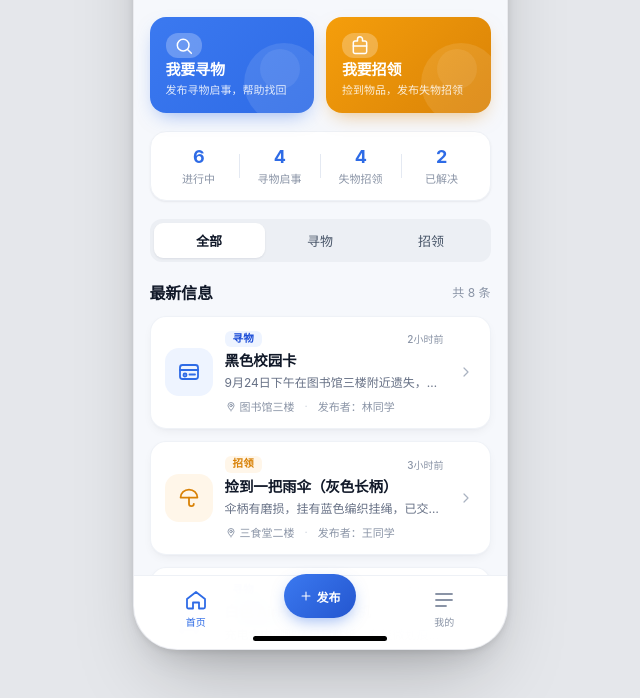
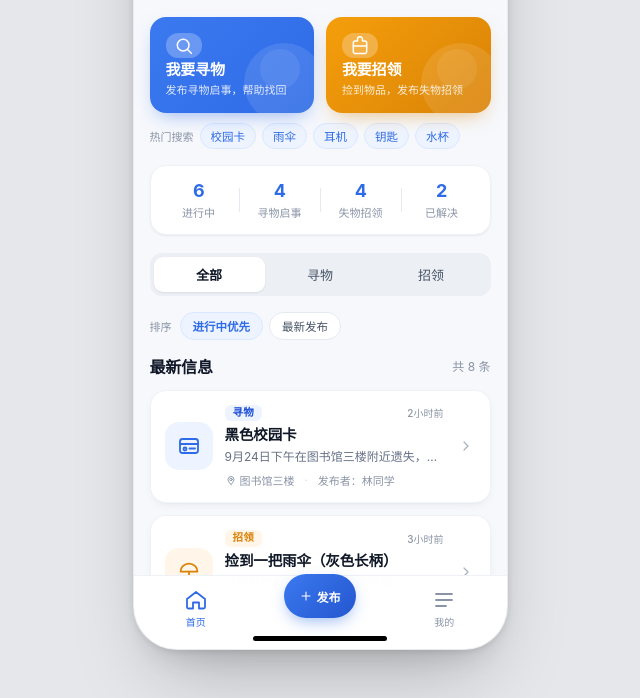
Before and after one commit to ACAct/102402120-102402119, a website with bundled scripts: page index.html in a window 1280 px wide. Shown: the part 186-884 px from the top of the page, without its empty margins (320-960 px from the left). Built offline with nearby package versions, Linux system fonts and the light colour scheme.

Commit message:
feat(home): 实现首页信息流、类型筛选与排序
首页功能：
- 信息流按「进行中优先」排序，已解决信息整体降饱和并排在末尾
- 支持全部/寻物/招领分段筛选，切换后回到列表顶部
- 新增排序切换（进行中优先 / 最新发布），信息增多后仍能先看到有效信息
- 新增热门关键词快捷入口，一键带参跳转搜索页
- 新增数据概览（进行中/寻物/招领/已解决计数）
- 空状态按筛选类型给出不同文案与对应的发布引导按钮
- 卡片整体使用 <a> 包裹，支持键盘聚焦与中键新标签打开

验证：tests/smoke-home.js 覆盖渲染条数、排序顺序、筛选结果与表格外框注入。

```diff
--- a/css/app.css
+++ b/css/app.css
@@ -78,6 +78,69 @@
 
 .action-card .deco { right: -10px; bottom: -10px; width: 80px; height: 80px; }
 .action-card .deco2 { right: 14px; bottom: 24px; width: 40px; height: 40px; background: rgba(255, 255, 255, .08); }
+
+/* ---------- 热门搜索 ---------- */
+.hot-row {
+  display: flex;
+  align-items: center;
+  gap: 6px;
+  flex-wrap: wrap;
+  margin: -8px 0 16px;
+}
+
+.hot-label {
+  font-size: 11px;
+  color: var(--ink-400);
+  flex: none;
+}
+
+.hot-tag {
+  font-size: 11.5px;
+  color: var(--blue-600);
+  background: var(--blue-50);
+  border: 1px solid var(--blue-bd);
+  border-radius: var(--r-pill);
+  padding: 4px 10px;
+  text-decoration: none;
+  transition: .15s;
+}
+
+.hot-tag:active { background: var(--blue-100); transform: scale(.96); }
+
+/* ---------- 排序条 ---------- */
+.sort-bar {
+  display: flex;
+  align-items: center;
+  gap: 6px;
+  margin-bottom: 12px;
+}
+
+.sort-bar .sort-label {
+  font-size: 11px;
+  color: var(--ink-400);
+  flex: none;
+  margin-right: 2px;
+}
+
+.sort-btn {
+  font-family: var(--font);
+  font-size: 11.5px;
+  font-weight: 500;
+  color: var(--ink-600);
+  background: var(--white);
+  border: 1px solid var(--line-2);
+  border-radius: var(--r-pill);
+  padding: 5px 12px;
+  cursor: pointer;
+  transition: .15s;
+}
+
+.sort-btn.active {
+  color: var(--blue-600);
+  border-color: var(--blue-bd);
+  background: var(--blue-50);
+  font-weight: 600;
+}
 
 /* ---------- 数据概览 ---------- */
 .overview {
--- a/js/pages/home.js
+++ b/js/pages/home.js
@@ -19,10 +19,20 @@
 })(typeof globalThis !== 'undefined' ? globalThis : this, function (util, schema, repository, layout, itemCard, icons) {
   'use strict';
 
-  /** 页面状态：当前筛选类型。 */
+  /** 页面状态：当前筛选类型与排序方式。 */
   var state = {
-    type: 'all'
+    type: 'all',
+    sort: 'active'    // active=进行中优先（默认） / time=最新发布 / type=按类型聚集
   };
+
+  /** 排序选项。 */
+  var SORTS = [
+    { value: 'active', label: '进行中优先' },
+    { value: 'time', label: '最新发布' }
+  ];
+
+  /** 常用关键词快捷入口，降低「不知道搜什么」的启动成本。 */
+  var HOT_KEYWORDS = ['校园卡', '雨伞', '耳机', '钥匙', '水杯'];
 
   /* ---------------------------------------------------------------- 渲染 */
 
@@ -86,10 +96,34 @@
       : '';
     return '' +
       '<div class="section-head">' +
-        '<span class="section-title">最新信息</span>' +
+        '<span class="section-title">' + (state.type === 'all' ? '最新信息' : schema.typeFullLabel(state.type)) + '</span>' +
         '<span class="section-count">共 ' + items.length + ' 条</span>' +
       '</div>' +
       '<div id="listBody">' + body + '</div>';
+  }
+
+  /** 排序切换：信息多起来之后，「还有效的信息」应当先被看到。 */
+  function renderSortBar() {
+    return '<div class="sort-bar">' +
+      '<span class="sort-label">排序</span>' +
+      SORTS.map(function (option) {
+        var active = option.value === state.sort ? ' active' : '';
+        return '<button type="button" class="sort-btn' + active + '" data-sort="' +
+          option.value + '" aria-pressed="' + (option.value === state.sort) + '">' +
+          option.label + '</button>';
+      }).join('') +
+      '</div>';
+  }
+
+  /** 常用关键词快捷搜索，一键跳到搜索页。 */
+  function renderHotKeywords() {
+    return '<div class="hot-row">' +
+      '<span class="hot-label">热门搜索</span>' +
+      HOT_KEYWORDS.map(function (word) {
+        return '<a class="hot-tag" href="' + layout.searchUrl(word, 'all') + '">' +
+          util.escapeHtml(word) + '</a>';
+      }).join('') +
+      '</div>';
   }
 
   /** 当前筛选下的空状态文案。 */
@@ -122,19 +156,36 @@
   }
 
   /**
+   * 按当前排序方式整理列表。
+   * active：进行中优先，其余按发布时间倒序——先让用户看到「还能帮上忙」的信息。
+   * time  ：纯按发布时间倒序。
+   */
+  function sortItems(items) {
+    var sorted = items.slice();
+    if (state.sort === 'time') {
+      return util.stableSort(sorted, function (a, b) { return b.publishedAt - a.publishedAt; });
+    }
+    return util.stableSort(sorted, function (a, b) {
+      if (a.resolved !== b.resolved) return a.resolved ? 1 : -1;
+      return b.publishedAt - a.publishedAt;
+    });
+  }
+
+  /**
    * 整个首页重绘。
    * 数据量在演示规模（几十条）以内，整体重绘比增量更新更简单可靠，
    * 且不会出现「筛选后残留旧卡片」这类状态不同步的问题。
    */
   function render() {
-    var items = repository.list({ type: state.type });
+    var items = sortItems(repository.list({ type: state.type }));
     var hasItems = items.length > 0;
 
     var html = '' +
       renderHeader() +
+      renderHotKeywords() +
       renderOverview() +
       layout.segment(schema.TYPE_FILTERS, state.type, 'data-filter') +
-      (hasItems ? renderList(items) : '') +
+      (hasItems ? renderSortBar() + renderList(items) : '') +
       layout.emptyState(Object.assign({ visible: !hasItems }, emptyOptions(state.type)));
 
     util.setHtml(document.getElementById('content'), html);
@@ -147,7 +198,18 @@
     if (state.type === type) return;
     state.type = type;
     render();
-    // 切换筛选后滚动位置回到顶部，避免停留在空白区域
+    scrollToTop();
+  }
+
+  /** 切换排序并重绘。 */
+  function setSort(sort) {
+    if (state.sort === sort) return;
+    state.sort = sort;
+    render();
+  }
+
+  /** 切换筛选后滚动位置回到顶部，避免停留在空白区域。 */
+  function scrollToTop() {
     var content = document.getElementById('content');
     if (content) content.scrollTop = 0;
   }
@@ -160,6 +222,12 @@
     util.delegate(content, 'click', '.segment .seg', function (event, el) {
       event.preventDefault();
       setType(el.getAttribute('data-filter'));
+    });
+
+    // 排序切换
+    util.delegate(content, 'click', '.sort-btn', function (event, el) {
+      event.preventDefault();
+      setSort(el.getAttribute('data-sort'));
     });
   }
 
@@ -176,5 +244,14 @@
     render();
   }
 
-  return { init: init, render: render, setType: setType, state: state };
+  return {
+    init: init,
+    render: render,
+    setType: setType,
+    setSort: setSort,
+    sortItems: sortItems,
+    SORTS: SORTS,
+    HOT_KEYWORDS: HOT_KEYWORDS,
+    state: state
+  };
 });
```
Also changed, not shown: tests/smoke-home.js (+67 -19 lines).
